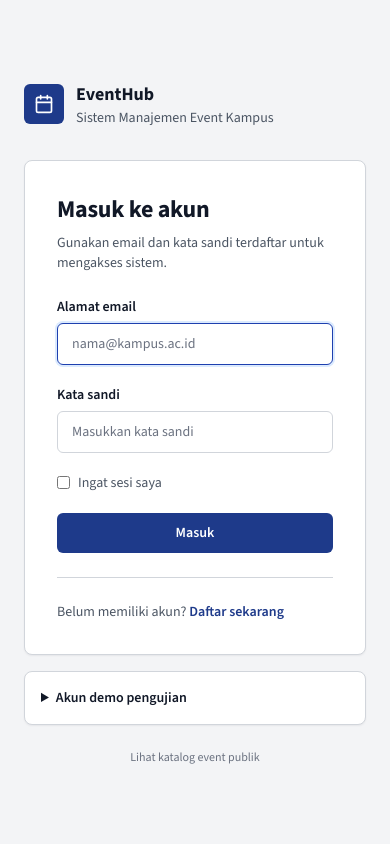
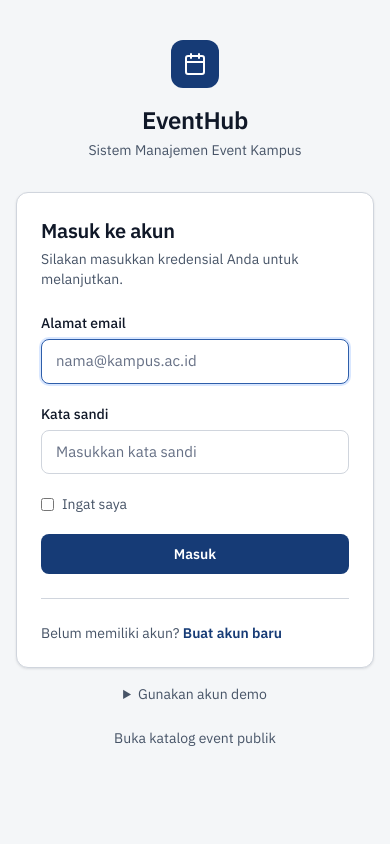
Before and after one commit to Astheric/Sistem-Event-Kampus, a Laravel app: page /login in a window 390 px wide. Run offline with Laravel 12, Linux system fonts and the light colour scheme; style sheets or scripts are compiled from the project's sources; some libraries are stand-ins or nearby versions.

Commit message:
refactor(ui): refine auth entry typography, layout, and palette
Switch to IBM Plex Sans with a neutral navy palette and simplify login/register into a clean centered institutional layout.

```diff
--- a/resources/css/app.css
+++ b/resources/css/app.css
@@ -4,54 +4,54 @@
 @source '../**/*.js';
 
 @theme {
-    --font-sans: 'Source Sans 3', ui-sans-serif, system-ui, sans-serif;
+    --font-sans: 'IBM Plex Sans', ui-sans-serif, system-ui, sans-serif;
     --font-mono: ui-monospace, SFMono-Regular, Menlo, Monaco, Consolas, 'Liberation Mono', 'Courier New', monospace;
 
-    --color-canvas: #f3f4f6;
-    --color-bg: #f3f4f6;
+    --color-canvas: #f4f6f8;
+    --color-bg: #f4f6f8;
     --color-surface: #ffffff;
     --color-surface-soft: #f8fafc;
-    --color-ink: #111827;
-    --color-muted: #4b5563;
-    --color-subtle: #6b7280;
-    --color-line: #d1d5db;
+    --color-ink: #101828;
+    --color-muted: #475467;
+    --color-subtle: #667085;
+    --color-line: #d0d5dd;
 
-    --color-brand-50: #eff6ff;
-    --color-brand-100: #dbeafe;
-    --color-brand-200: #bfdbfe;
-    --color-brand-500: #2563eb;
-    --color-brand-600: #1e40af;
-    --color-brand-700: #1e3a8a;
-    --color-brand-900: #172554;
-    --color-accent: #1e40af;
+    --color-brand-50: #eef4ff;
+    --color-brand-100: #d9e7ff;
+    --color-brand-200: #bcd4ff;
+    --color-brand-500: #2e5eaa;
+    --color-brand-600: #1f4e95;
+    --color-brand-700: #163b76;
+    --color-brand-900: #102a56;
+    --color-accent: #163b76;
     --color-accent-ink: #ffffff;
 
-    --color-success: #166534;
-    --color-success-soft: #dcfce7;
-    --color-success-ink: #166534;
-    --color-warning: #92400e;
-    --color-warning-soft: #fef3c7;
-    --color-warning-ink: #92400e;
-    --color-danger: #991b1b;
-    --color-danger-soft: #fee2e2;
-    --color-danger-ink: #991b1b;
+    --color-success: #067647;
+    --color-success-soft: #ecfdf3;
+    --color-success-ink: #067647;
+    --color-warning: #b54708;
+    --color-warning-soft: #fffaeb;
+    --color-warning-ink: #b54708;
+    --color-danger: #b42318;
+    --color-danger-soft: #fef3f2;
+    --color-danger-ink: #b42318;
 
-    --color-field-1: #1e3a8a;
+    --color-field-1: #163b76;
     --color-field-1-ink: #ffffff;
-    --color-field-2: #e5e7eb;
-    --color-field-2-ink: #111827;
-    --color-field-3: #dbeafe;
-    --color-field-3-ink: #1e3a8a;
-    --color-field-4: #111827;
+    --color-field-2: #eaecf0;
+    --color-field-2-ink: #101828;
+    --color-field-3: #eef4ff;
+    --color-field-3-ink: #163b76;
+    --color-field-4: #101828;
     --color-field-4-ink: #f9fafb;
 
-    --radius-card: 8px;
-    --radius-inner: 6px;
+    --radius-card: 12px;
+    --radius-inner: 8px;
     --radius-chip: 9999px;
     --radius-pill: 9999px;
 
-    --shadow-card: 0 1px 2px rgb(17 24 39 / 0.06);
-    --shadow-pop: 0 8px 24px rgb(17 24 39 / 0.12);
+    --shadow-card: 0 1px 3px rgb(16 24 40 / 0.08), 0 1px 2px rgb(16 24 40 / 0.04);
+    --shadow-pop: 0 12px 24px -8px rgb(16 24 40 / 0.14);
 }
 
 @layer base {
@@ -59,7 +59,7 @@
     body {
         @apply bg-canvas text-ink font-sans antialiased;
     }
-    h1, h2, h3 { letter-spacing: -0.01em; }
+    h1, h2, h3 { letter-spacing: -0.015em; }
     ::selection {
         background: var(--color-brand-100);
         color: var(--color-brand-900);
@@ -76,15 +76,15 @@
         @apply bg-surface rounded-[var(--radius-card)] border border-line;
     }
     .btn {
-        @apply inline-flex items-center justify-center gap-2 px-5 py-2.5 rounded-[6px] text-sm font-semibold transition-colors focus:outline-none focus-visible:ring-2 focus-visible:ring-brand-200 focus-visible:ring-offset-1;
+        @apply inline-flex items-center justify-center gap-2 px-4 py-2.5 rounded-[8px] text-sm font-semibold transition-colors focus:outline-none focus-visible:ring-2 focus-visible:ring-brand-200 focus-visible:ring-offset-1;
     }
     .btn-primary { @apply bg-brand-700 text-white hover:bg-brand-900; }
     .btn-secondary { @apply bg-surface text-ink border border-line hover:bg-surface-soft; }
     .btn-ghost { @apply bg-transparent text-brand-700 hover:bg-brand-50; }
     .input {
-        @apply w-full rounded-[6px] border border-line bg-surface px-3.5 py-2.5 text-sm text-ink placeholder:text-subtle focus:border-brand-600 focus:outline-none focus:ring-2 focus:ring-brand-100;
+        @apply w-full rounded-[8px] border border-line bg-surface px-3.5 py-2.5 text-[15px] text-ink placeholder:text-subtle focus:border-brand-500 focus:outline-none focus:ring-2 focus:ring-brand-100;
     }
-    .label { @apply block text-sm font-semibold text-ink mb-1.5; }
+    .label { @apply block text-sm font-medium text-ink mb-1.5; }
     .badge {
         @apply inline-flex items-center gap-1.5 rounded-full px-2.5 py-1 text-xs font-semibold;
     }
--- a/resources/views/auth/login.blade.php
+++ b/resources/views/auth/login.blade.php
@@ -4,46 +4,27 @@
 @section('plain', true)
 
 @section('content')
-<div class="min-h-screen grid lg:grid-cols-[1.05fr_.95fr]">
-    <div class="relative hidden lg:block">
-        <img src="https://images.unsplash.com/photo-1541339907198-e08756dedf3f?auto=format&fit=crop&w=1600&q=80" alt="Gedung kampus" class="absolute inset-0 h-full w-full object-cover">
-        <div class="absolute inset-0 bg-brand-900/70"></div>
-        <div class="relative flex h-full flex-col justify-between p-12 text-white">
-            <div class="flex items-center gap-3">
-                <span class="inline-flex h-10 w-10 items-center justify-center rounded-md bg-white/15"><x-icon name="calendar" class="size-5" /></span>
-                <div>
-                    <p class="text-lg font-bold leading-tight">EventHub</p>
-                    <p class="text-sm text-white/80">Sistem Manajemen Event Kampus</p>
+<div class="min-h-screen bg-canvas px-4 py-10 sm:px-6 sm:py-16">
+    <div class="mx-auto w-full max-w-md">
+        <div class="mb-8 text-center">
+            <div class="mx-auto inline-flex h-12 w-12 items-center justify-center rounded-xl bg-brand-700 text-white">
+                <x-icon name="calendar" class="size-6" />
             </div>
-            </div>
-            <div class="max-w-md">
-                <h1 class="text-3xl font-bold leading-tight">Portal terintegrasi untuk kegiatan dan event kampus</h1>
-                <p class="mt-4 text-base leading-relaxed text-white/85">Kelola publikasi event, pendaftaran peserta, tiket, presensi, dan sertifikat dalam satu sistem yang terstruktur.</p>
-            </div>
-            <p class="text-sm text-white/70">Untuk mahasiswa, dosen, panitia, dan administrator.</p>
-        </div>
+            <h1 class="mt-4 text-2xl font-semibold text-ink">EventHub</h1>
+            <p class="mt-1 text-sm text-muted">Sistem Manajemen Event Kampus</p>
         </div>
 
-    <div class="flex items-center justify-center bg-canvas px-6 py-12 sm:px-10">
-        <div class="w-full max-w-md">
-            <div class="mb-8 lg:hidden">
-                <div class="flex items-center gap-3">
-                    <span class="inline-flex h-10 w-10 items-center justify-center rounded-md bg-brand-700 text-white"><x-icon name="calendar" class="size-5" /></span>
-                    <div>
-                        <p class="text-lg font-bold">EventHub</p>
-                        <p class="text-sm text-muted">Sistem Manajemen Event Kampus</p>
-                    </div>
-                </div>
-            </div>
-
-            <div class="card p-8">
-                <h2 class="text-2xl font-bold text-ink">Masuk ke akun</h2>
-                <p class="mt-2 text-sm text-muted">Gunakan email dan kata sandi terdaftar untuk mengakses sistem.</p>
+        <div class="card p-6 sm:p-8">
+            <h2 class="text-xl font-semibold text-ink">Masuk ke akun</h2>
+            <p class="mt-1 text-sm text-muted">Silakan masukkan kredensial Anda untuk melanjutkan.</p>
 
             @if ($errors->any())
-                    <div class="mt-5 rounded-md border border-red-200 bg-red-50 px-4 py-3 text-sm text-red-800">
+                <div class="mt-5 rounded-lg border border-red-200 bg-red-50 px-4 py-3 text-sm text-red-800">
                     <ul class="list-inside list-disc space-y-1">@foreach ($errors->all() as $error)<li>{{ $error }}</li>@endforeach</ul>
                 </div>
+            @endif
+            @if (session('info'))
+                <div class="mt-5 rounded-lg border border-line bg-surface-soft px-4 py-3 text-sm text-muted">{{ session('info') }}</div>
             @endif
 
             <form action="{{ route('login.post') }}" method="POST" class="mt-6 space-y-5">
@@ -56,32 +37,29 @@
                     <label for="password" class="label">Kata sandi</label>
                     <input type="password" id="password" name="password" required autocomplete="current-password" class="input" placeholder="Masukkan kata sandi">
                 </div>
-                    <div class="flex items-center justify-between">
                 <label class="flex items-center gap-2 text-sm text-muted">
                     <input type="checkbox" name="remember" class="rounded border-line text-brand-700 focus:ring-brand-200">
-                            Ingat sesi saya
+                    Ingat saya
                 </label>
-                    </div>
                 <button type="submit" class="btn btn-primary w-full">Masuk</button>
             </form>
 
-                <p class="mt-6 border-t border-line pt-6 text-sm text-muted">
-                    Belum memiliki akun? <a href="{{ route('register') }}" class="font-semibold text-brand-700 hover:text-brand-900">Daftar sekarang</a>
-                </p>
+            <div class="mt-6 border-t border-line pt-6 text-sm text-muted">
+                Belum memiliki akun? <a href="{{ route('register') }}" class="font-semibold text-brand-700 hover:text-brand-900">Buat akun baru</a>
+            </div>
         </div>
 
-            <details class="mt-4 card p-4 text-sm">
-                <summary class="cursor-pointer font-semibold text-ink">Akun demo pengujian</summary>
-                <div class="mt-3 grid grid-cols-2 gap-2">
-                    <button type="button" onclick="fillLogin('admin@eventhub.test','password')" class="rounded-md border border-line px-3 py-2 text-left font-medium hover:bg-surface-soft">Admin</button>
-                    <button type="button" onclick="fillLogin('organizer@eventhub.test','password')" class="rounded-md border border-line px-3 py-2 text-left font-medium hover:bg-surface-soft">Organizer</button>
-                    <button type="button" onclick="fillLogin('panitia@eventhub.test','password')" class="rounded-md border border-line px-3 py-2 text-left font-medium hover:bg-surface-soft">Panitia</button>
-                    <button type="button" onclick="fillLogin('participant@eventhub.test','password')" class="rounded-md border border-line px-3 py-2 text-left font-medium hover:bg-surface-soft">Peserta</button>
+        <details class="mt-4 text-center text-sm">
+            <summary class="cursor-pointer text-muted hover:text-ink">Gunakan akun demo</summary>
+            <div class="mt-3 grid grid-cols-2 gap-2 text-left">
+                <button type="button" onclick="fillLogin('admin@eventhub.test','password')" class="card-soft px-3 py-2 font-medium hover:bg-surface-soft">Admin</button>
+                <button type="button" onclick="fillLogin('organizer@eventhub.test','password')" class="card-soft px-3 py-2 font-medium hover:bg-surface-soft">Organizer</button>
+                <button type="button" onclick="fillLogin('panitia@eventhub.test','password')" class="card-soft px-3 py-2 font-medium hover:bg-surface-soft">Panitia</button>
+                <button type="button" onclick="fillLogin('participant@eventhub.test','password')" class="card-soft px-3 py-2 font-medium hover:bg-surface-soft">Peserta</button>
             </div>
         </details>
 
-            <p class="mt-6 text-center text-xs text-subtle"><a href="{{ route('events.index') }}" class="hover:text-muted">Lihat katalog event publik</a></p>
-        </div>
+        <p class="mt-6 text-center text-sm text-muted"><a href="{{ route('events.index') }}" class="hover:text-ink hover:underline">Buka katalog event publik</a></p>
     </div>
 </div>
 <script>
--- a/resources/views/layouts/app.blade.php
+++ b/resources/views/layouts/app.blade.php
@@ -6,39 +6,33 @@
     <title>@yield('title', 'EventHub — Sistem Manajemen Event Kampus')</title>
     <link rel="preconnect" href="https://fonts.googleapis.com">
     <link rel="preconnect" href="https://fonts.gstatic.com" crossorigin>
-    <link href="https://fonts.googleapis.com/css2?family=Source+Sans+3:wght@400;500;600;700&display=swap" rel="stylesheet">
+    <link href="https://fonts.googleapis.com/css2?family=IBM+Plex+Sans:wght@400;500;600;700&display=swap" rel="stylesheet">
     @vite(['resources/css/app.css', 'resources/js/app.js'])
     @stack('head')
 </head>
 <body class="min-h-screen bg-canvas text-ink antialiased">
     @hasSection('plain')
-        @if (session('success'))
-            <div class="mx-auto mt-4 max-w-7xl px-4 sm:px-6 lg:px-8"><div class="rounded-md border border-green-200 bg-green-50 px-4 py-3 text-sm text-green-800">{{ session('success') }}</div></div>
-        @endif
-        @if (session('error'))
-            <div class="mx-auto mt-4 max-w-7xl px-4 sm:px-6 lg:px-8"><div class="rounded-md border border-red-200 bg-red-50 px-4 py-3 text-sm text-red-800">{{ session('error') }}</div></div>
-        @endif
         @yield('content')
     @else
     <header class="border-b border-line bg-surface">
         <div class="mx-auto flex max-w-7xl items-center justify-between gap-4 px-4 py-3 sm:px-6 lg:px-8">
-            <a href="{{ route('home') }}" class="flex items-center gap-3 font-bold text-ink">
-                <span class="inline-flex h-9 w-9 items-center justify-center rounded-md bg-brand-700 text-white"><x-icon name="calendar" class="size-5" /></span>
+            <a href="{{ route('home') }}" class="flex items-center gap-3 font-semibold text-ink">
+                <span class="inline-flex h-9 w-9 items-center justify-center rounded-lg bg-brand-700 text-white"><x-icon name="calendar" class="size-5" /></span>
                 <div class="leading-tight">
-                    <p class="text-base font-bold">EventHub</p>
+                    <p class="text-base font-semibold">EventHub</p>
                     <p class="text-xs font-medium text-muted">Sistem Event Kampus</p>
                 </div>
             </a>
 
             <nav class="hidden items-center gap-1 md:flex">
-                <a href="{{ route('events.index') }}" class="rounded-md px-3 py-2 text-sm font-semibold {{ request()->routeIs('events.*') ? 'bg-brand-50 text-brand-700' : 'text-muted hover:bg-surface-soft hover:text-ink' }}">Jelajah Event</a>
+                <a href="{{ route('events.index') }}" class="rounded-lg px-3 py-2 text-sm font-medium {{ request()->routeIs('events.*') ? 'bg-brand-50 text-brand-700' : 'text-muted hover:bg-surface-soft hover:text-ink' }}">Jelajah Event</a>
                 @auth
                     @if(Auth::user()->isAdmin())
-                        <a href="{{ route('admin.dashboard') }}" class="rounded-md px-3 py-2 text-sm font-semibold text-muted hover:bg-surface-soft hover:text-ink">Dashboard</a>
+                        <a href="{{ route('admin.dashboard') }}" class="rounded-lg px-3 py-2 text-sm font-medium text-muted hover:bg-surface-soft hover:text-ink">Dashboard</a>
                     @elseif(Auth::user()->isOrganizer())
-                        <a href="{{ route('organizer.dashboard') }}" class="rounded-md px-3 py-2 text-sm font-semibold text-muted hover:bg-surface-soft hover:text-ink">Dashboard</a>
+                        <a href="{{ route('organizer.dashboard') }}" class="rounded-lg px-3 py-2 text-sm font-medium text-muted hover:bg-surface-soft hover:text-ink">Dashboard</a>
                     @else
-                        <a href="{{ route('participant.tickets.index') }}" class="rounded-md px-3 py-2 text-sm font-semibold text-muted hover:bg-surface-soft hover:text-ink">Tiket Saya</a>
+                        <a href="{{ route('participant.tickets.index') }}" class="rounded-lg px-3 py-2 text-sm font-medium text-muted hover:bg-surface-soft hover:text-ink">Tiket Saya</a>
                     @endif
                 @endauth
             </nav>
@@ -56,13 +50,13 @@
     </header>
 
     @if (session('success'))
-        <div class="mx-auto mt-4 max-w-7xl px-4 sm:px-6 lg:px-8"><div class="rounded-md border border-green-200 bg-green-50 px-4 py-3 text-sm text-green-800">{{ session('success') }}</div></div>
+        <div class="mx-auto mt-4 max-w-7xl px-4 sm:px-6 lg:px-8"><div class="rounded-lg border border-green-200 bg-green-50 px-4 py-3 text-sm text-green-800">{{ session('success') }}</div></div>
     @endif
     @if (session('error'))
-        <div class="mx-auto mt-4 max-w-7xl px-4 sm:px-6 lg:px-8"><div class="rounded-md border border-red-200 bg-red-50 px-4 py-3 text-sm text-red-800">{{ session('error') }}</div></div>
+        <div class="mx-auto mt-4 max-w-7xl px-4 sm:px-6 lg:px-8"><div class="rounded-lg border border-red-200 bg-red-50 px-4 py-3 text-sm text-red-800">{{ session('error') }}</div></div>
     @endif
     @if ($errors->any())
-        <div class="mx-auto mt-4 max-w-7xl px-4 sm:px-6 lg:px-8"><div class="rounded-md border border-red-200 bg-red-50 px-4 py-3 text-sm text-red-800"><ul class="list-inside list-disc space-y-1">@foreach ($errors->all() as $error)<li>{{ $error }}</li>@endforeach</ul></div></div>
+        <div class="mx-auto mt-4 max-w-7xl px-4 sm:px-6 lg:px-8"><div class="rounded-lg border border-red-200 bg-red-50 px-4 py-3 text-sm text-red-800"><ul class="list-inside list-disc space-y-1">@foreach ($errors->all() as $error)<li>{{ $error }}</li>@endforeach</ul></div></div>
     @endif
 
     <main>@yield('content')</main>
```
Also changed, not shown: resources/views/auth/register.blade.php (+29 -48 lines). Lines whose indentation alone changed are shown as unchanged.
